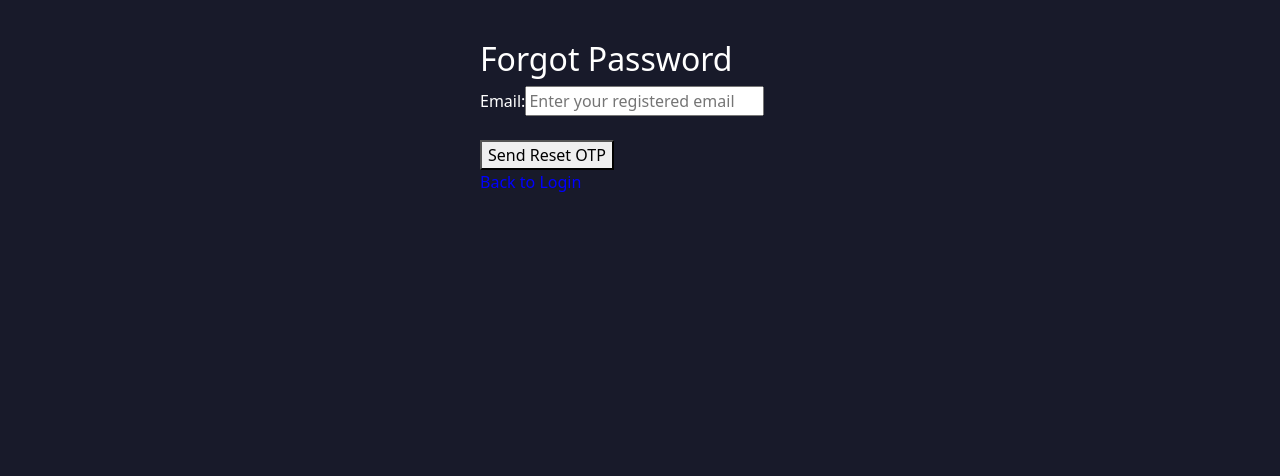
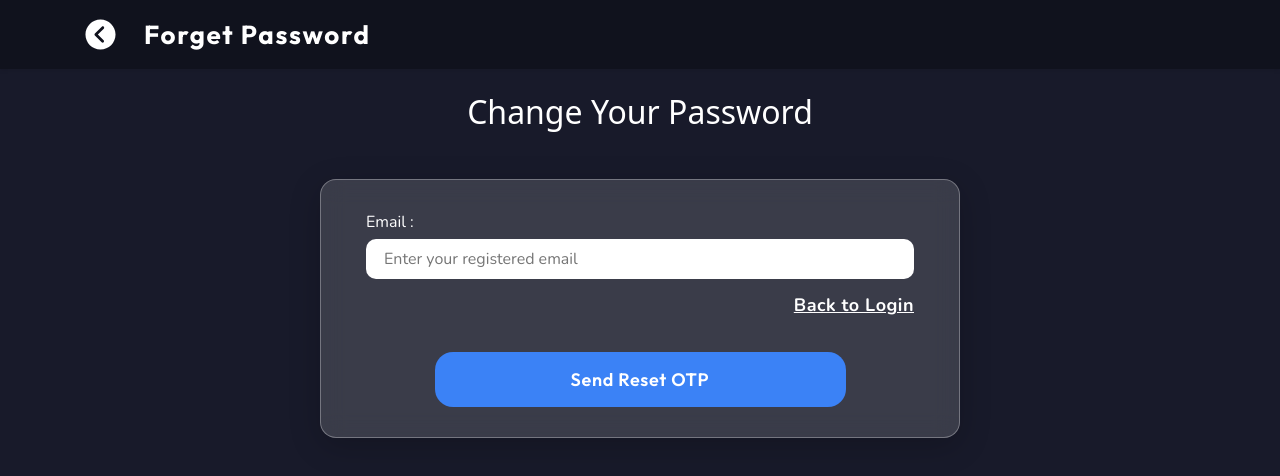
Before and after one commit to Ayan-Alam-07/my-web, a React (Vite) app: page /forgot-password in a window 1280 px wide. Shown: the top 476 px of the page. Built offline with nearby package versions, Linux system fonts and the light colour scheme; no server answers; a web font is replaced by a local one.

Commit message:
forget password interface introduced

```diff
--- a/src/Components/ForgotPassword/ForgotPassword.jsx
+++ b/src/Components/ForgotPassword/ForgotPassword.jsx
@@ -1,6 +1,8 @@
 import { useState, useEffect } from "react";
 import axios from "axios";
 import { useNavigate } from "react-router-dom";
+import loginStyle from "../Login/Login.module.css";
+import CommonNavArr from "../CommonComponents/CommonNavArr";
 
 export default function ForgotPassword() {
   const navigate = useNavigate();
@@ -32,7 +34,9 @@ export default function ForgotPassword() {
   // ========================
   // SEND RESET OTP
   // ========================
-  const sendResetOtp = async () => {
+  const sendResetOtp = async (e) => {
+    e.preventDefault();
+
     if (!email) {
       alert("Please enter your email");
       return;
@@ -89,26 +93,53 @@ export default function ForgotPassword() {
   };
 
   return (
-    <div style={{ maxWidth: 400, margin: "auto", padding: "40px" }}>
-      <h2>Forgot Password</h2>
+    <div>
+      <CommonNavArr id={10} navigation={"/login"} />
+      <div
+        className="mt-4"
+        style={{
+          display: "flex",
+          flexDirection: "column",
+          justifyContent: "center",
+          alignItems: "center",
+        }}
+      >
+        <h2 className="mb-5">Change Your Password</h2>
 
         {step === 1 && (
-        <>
-          <label>Email:</label>
+          <form className={loginStyle.formContainer}>
+            <label>
+              Email :
               <input
                 type="email"
                 placeholder="Enter your registered email"
                 value={email}
                 onChange={(e) => setEmail(e.target.value)}
               />
+            </label>
 
-          <br />
-          <br />
+            <div style={{ position: "relative" }} className="mb-lg-5">
+              <p
+                className="pt-lg-2"
+                style={{
+                  cursor: "pointer",
+                  color: "#fff",
+                  position: "absolute",
+                  right: "0",
+                }}
+                onClick={() => navigate("/login")}
+              >
+                Back to Login
+              </p>
+            </div>
+
+            {/* <br /> */}
 
             <button
               type="button"
               disabled={timer > 0 || lockedUntil || loading}
               onClick={sendResetOtp}
+              className={loginStyle.forgetPssBtn}
             >
               {lockedUntil
                 ? "Account Locked"
@@ -116,11 +147,11 @@ export default function ForgotPassword() {
                   ? `Resend OTP (${timer}s)`
                   : "Send Reset OTP"}
             </button>
-        </>
+          </form>
         )}
 
         {step === 2 && (
-        <form onSubmit={resetPassword}>
+          <form onSubmit={resetPassword} className={loginStyle.formContainer}>
             <label>OTP:</label>
             <input
               type="number"
@@ -143,27 +174,34 @@ export default function ForgotPassword() {
             <br />
             <br />
 
-          <button type="submit" disabled={loading}>
+            <button
+              type="submit"
+              disabled={loading}
+              className={loginStyle.forgetPssBtn}
+            >
               Reset Password
             </button>
 
             <br />
             <br />
 
-          <button type="button" disabled={timer > 0} onClick={sendResetOtp}>
+            <button
+              type="button"
+              disabled={timer > 0}
+              onClick={sendResetOtp}
+              className={`${loginStyle.forgetPssBtn} ${timer <= 0 && loginStyle.forgetPssResendBtn}`}
+              style={{
+                background: timer > 0 ? "#ccc" : "#007bff",
+                cursor: timer > 0 ? "not-allowed" : "pointer",
+              }}
+            >
               {timer > 0 ? `Resend OTP (${timer}s)` : "Resend OTP"}
             </button>
           </form>
         )}
 
         <br />
-
-      <p
-        style={{ cursor: "pointer", color: "blue" }}
-        onClick={() => navigate("/login")}
-      >
-        Back to Login
-      </p>
+      </div>
     </div>
   );
 }
--- a/src/Components/Login/Login.jsx
+++ b/src/Components/Login/Login.jsx
@@ -71,6 +71,7 @@ export default function Login() {
                 Don't have Account?
               </p>
               <p
+                className="float-start"
                 style={{ cursor: "pointer" }}
                 onClick={() => navigate("/forgot-password")}
               >
--- a/src/Components/Login/Login.module.css
+++ b/src/Components/Login/Login.module.css
@@ -41,7 +41,8 @@
   color: #eeeeee;
 }
 
-.submitBtn {
+.submitBtn,
+.forgetPssBtn {
   margin: 16px 0 0 0;
   width: 100%;
   padding: 10px 7vw;
@@ -56,7 +57,8 @@
   letter-spacing: 0.6px;
 }
 
-.submitBtn:active {
+.submitBtn:active,
+.forgetPssResendBtn:active {
   color: #3b82f6;
   background-color: #fff;
   border: 4px solid #3b82f6;
@@ -83,7 +85,8 @@
     letter-spacing: 0.5px;
   }
 
-  .submitBtn {
+  .submitBtn,
+  .forgetPssBtn {
     width: 100%;
     margin: 30px 0 0;
     padding: 10px 5vw;
@@ -115,7 +118,8 @@
     letter-spacing: 0.5px;
   }
 
-  .submitBtn {
+  .submitBtn,
+  .forgetPssBtn {
     text-align: center;
     align-items: center;
     width: 75%;
@@ -126,7 +130,8 @@
     font-weight: 600;
     letter-spacing: 0.7px;
   }
-  .submitBtn:hover {
+  .submitBtn:hover,
+  .forgetPssBtn:hover {
     color: #fff;
     background-color: transparent;
     border: 4px solid #fff;
--- a/src/Context/ContextStore.jsx
+++ b/src/Context/ContextStore.jsx
@@ -13,6 +13,7 @@ export const ListProvider = ({ children }) => {
     { id: 7, name: "Watch-Ad Bonus" },
     { id: 8, name: "Login" },
     { id: 9, name: "Register" },
+    { id: 10, name: "Forget Password" },
   ]);
 
   const [currentList, setCurrentList] = useState(list[0]);
```
Lines whose indentation alone changed are shown as unchanged.
